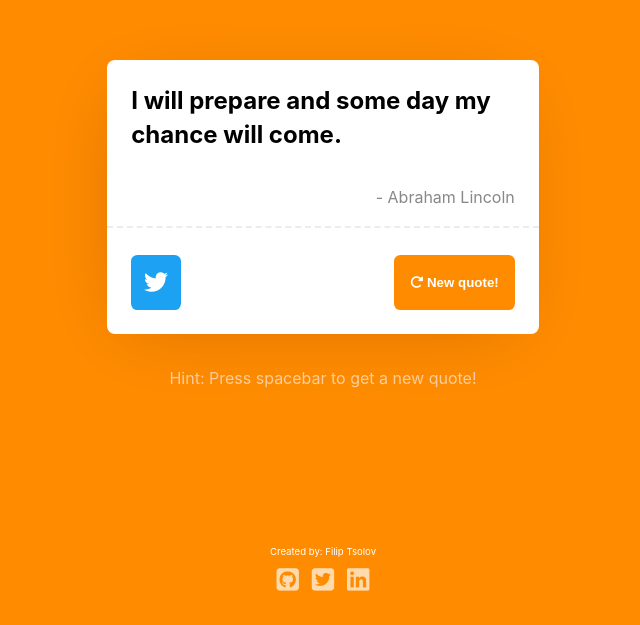
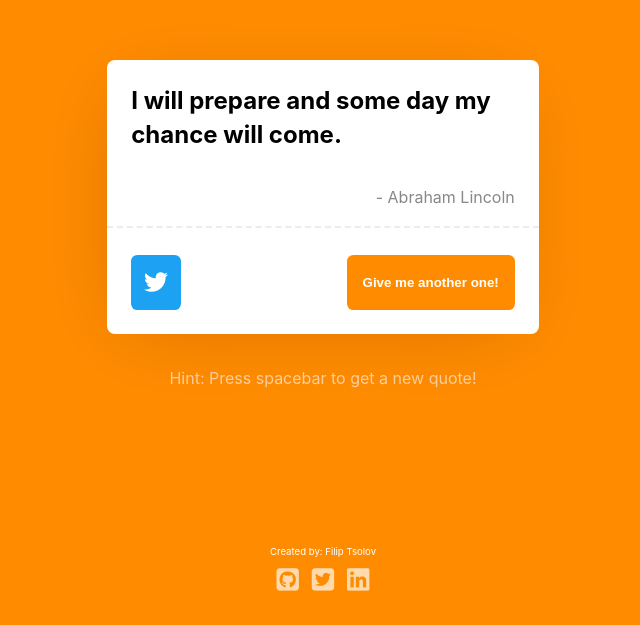
Before and after one commit to ftsolov/quote-generator-react, a React (Create React App) app: page / in a window 1280 px wide. Shown: the part 175-800 px from the top of the page, without its empty margins (317-957 px from the left). Built offline with nearby package versions, Linux system fonts and the light colour scheme.

Commit message:
changed button wording

```diff
--- a/src/App.tsx
+++ b/src/App.tsx
@@ -44,7 +44,8 @@ const App = () => {
             <i className="fab fa-twitter" />
           </a>
           <button onClick={handleButtonClick}>
-            <i className="fas fa-redo-alt" /> New quote!
+            {/*<i className="fas fa-redo-alt" />*/}
+            Give me another one!
           </button>
         </div>
       </div>
```
